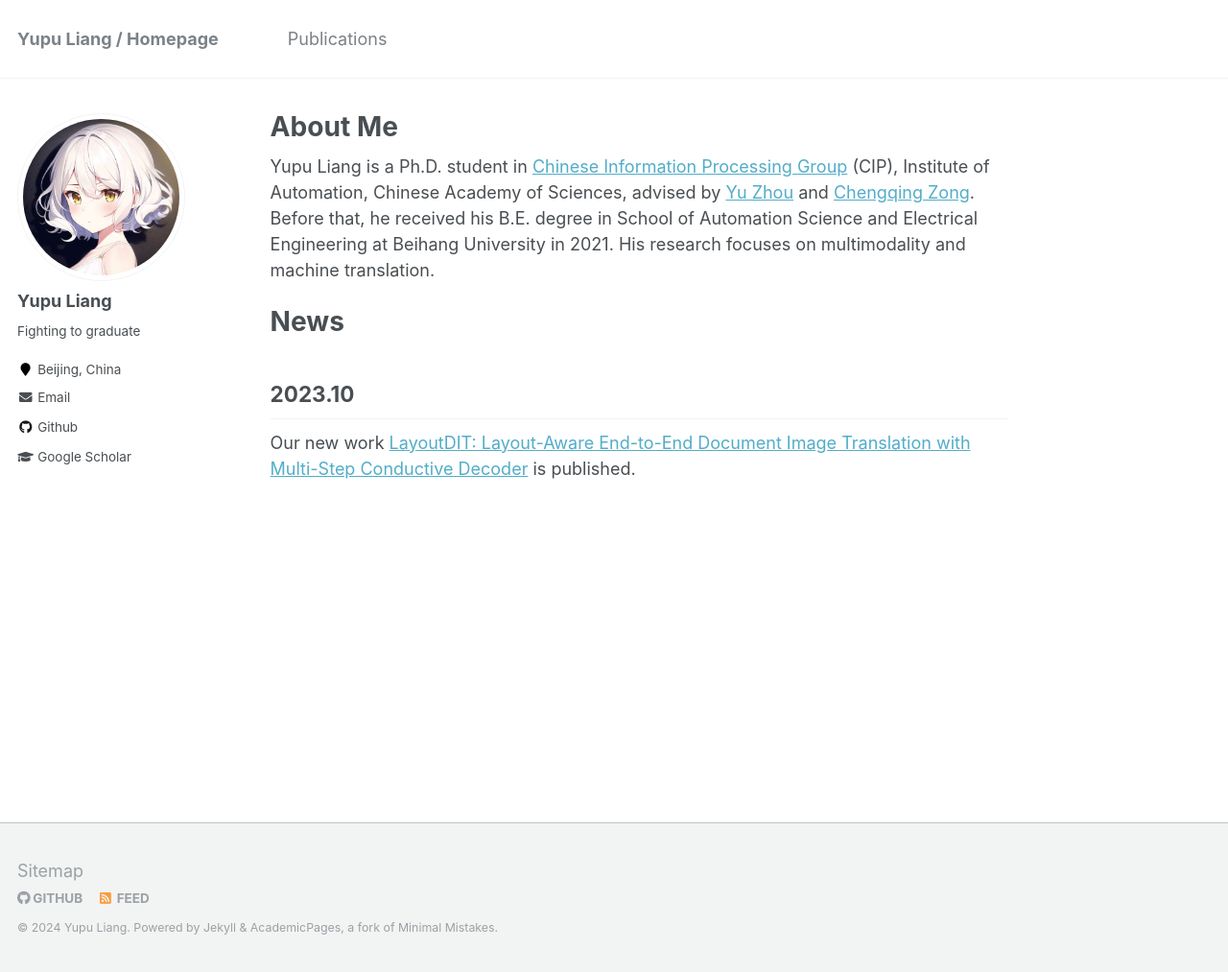
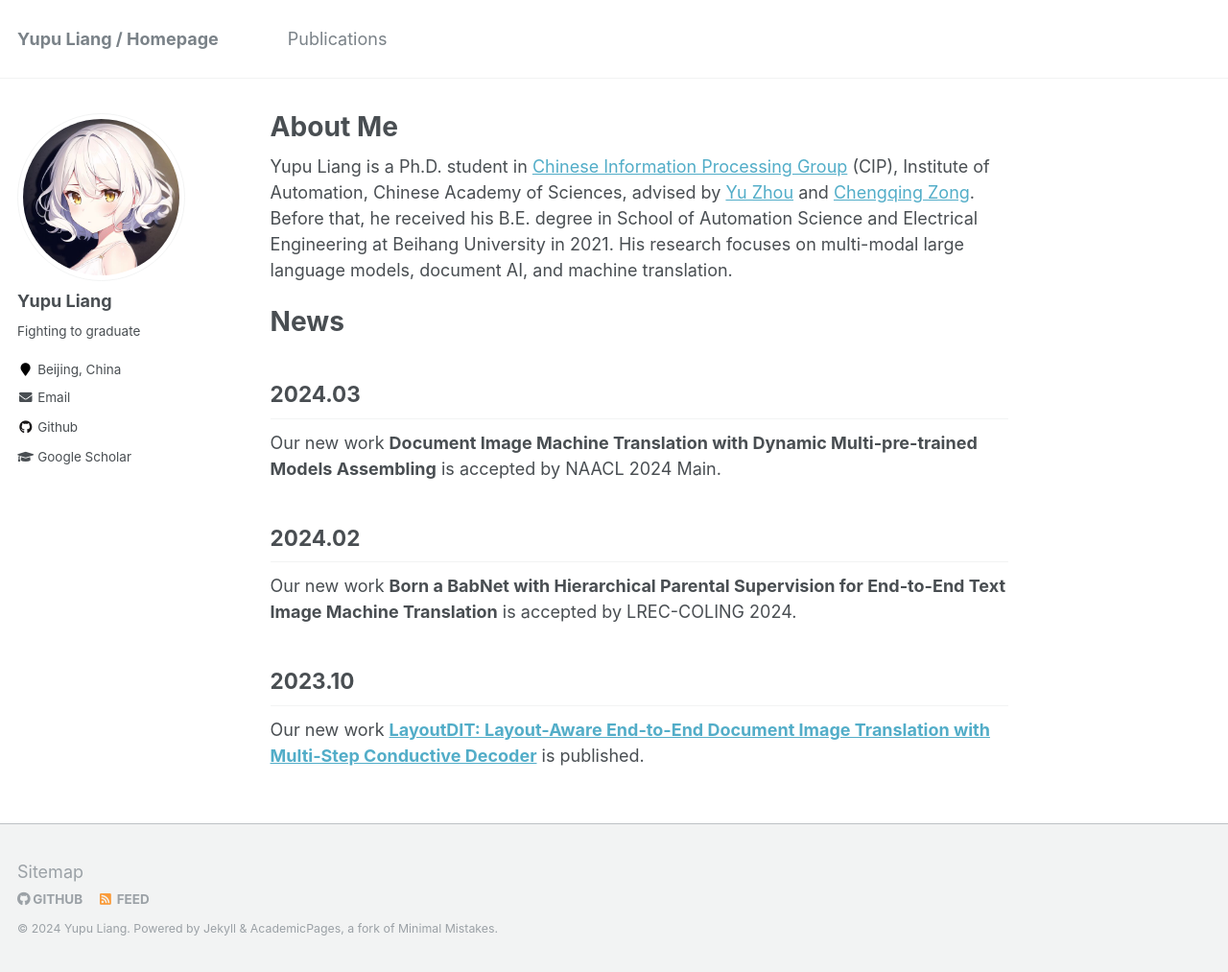
Before and after one commit to liangyupu/liangyupu.github.io, a Jekyll site: the page built from _pages/about.md, in a window 1280 px wide and 1013 px high. Shown: the whole window at 96% size. Built offline with Jekyll 4.4.1, drawn with Linux system fonts in a browser that asks for light colours.

Commit message:
Update about.md

```diff
--- a/_pages/about.md
+++ b/_pages/about.md
@@ -8,9 +8,15 @@ redirect_from:
   - /about.html
 ---
 
-Yupu Liang is a Ph.D. student in [Chinese Information Processing Group](http://www.nlpr.ia.ac.cn/cip/staff.htm) (CIP), Institute of Automation, Chinese Academy of Sciences, advised by [Yu Zhou](https://people.ucas.ac.cn/~zhouyu) and [Chengqing Zong](https://people.ucas.ac.cn/~zongchengqing). Before that, he received his B.E. degree in School of Automation Science and Electrical Engineering at Beihang University in 2021. His research focuses on multimodality and machine translation.
+Yupu Liang is a Ph.D. student in [Chinese Information Processing Group](http://www.nlpr.ia.ac.cn/cip/staff.htm) (CIP), Institute of Automation, Chinese Academy of Sciences, advised by [Yu Zhou](https://people.ucas.ac.cn/~zhouyu) and [Chengqing Zong](https://people.ucas.ac.cn/~zongchengqing). Before that, he received his B.E. degree in School of Automation Science and Electrical Engineering at Beihang University in 2021. His research focuses on multi-modal large language models, document AI, and machine translation.
 
 # News
 
+## 2024.03
+Our new work **Document Image Machine Translation with Dynamic Multi-pre-trained Models Assembling** is accepted by NAACL 2024 Main.
+
+## 2024.02
+Our new work **Born a BabNet with Hierarchical Parental Supervision for End-to-End Text Image Machine Translation** is accepted by LREC-COLING 2024.
+
 ## 2023.10
-Our new work [LayoutDIT: Layout-Aware End-to-End Document Image Translation with Multi-Step Conductive Decoder](https://openreview.net/forum?id=NeOsOzNMiS) is published.
+Our new work [**LayoutDIT: Layout-Aware End-to-End Document Image Translation with Multi-Step Conductive Decoder**](https://openreview.net/forum?id=NeOsOzNMiS) is published.
```
